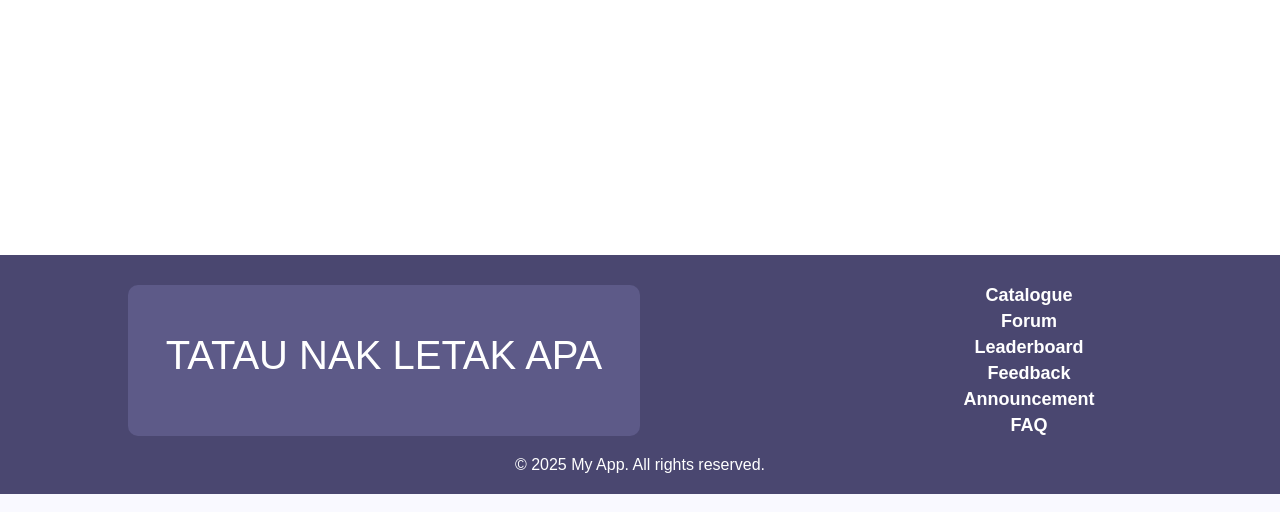
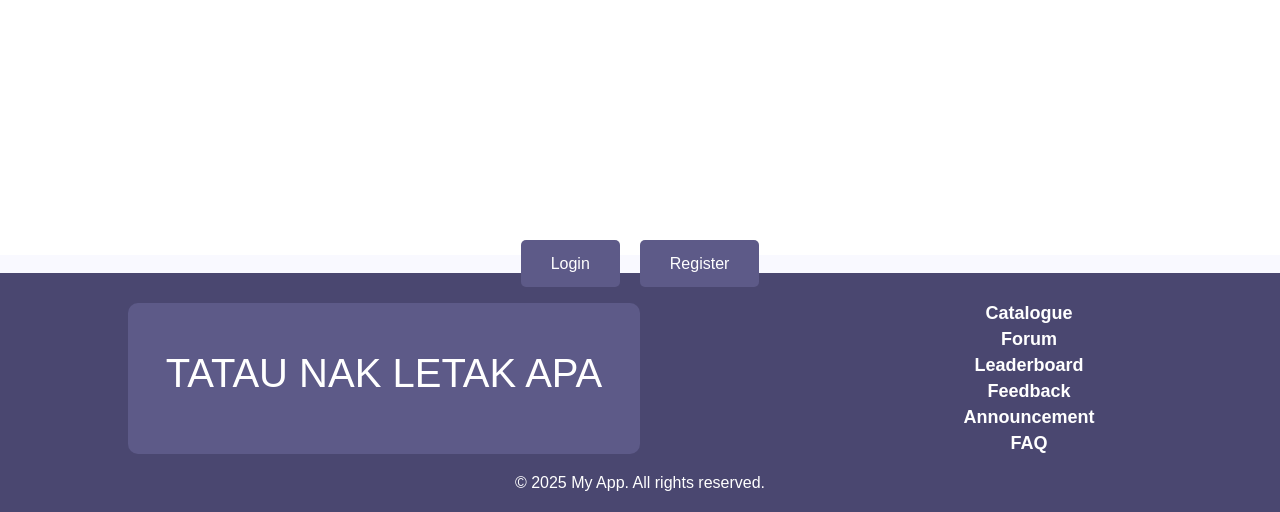
Before and after one commit to luqhak1m/MMU-talent-showcase-Group_AF, a PHP site: page /admin/dashboard.php in a window 1280 px wide. Shown: the part 1510-2022 px from the top of the page. Run offline with PHP 8.4, Linux system fonts and the light colour scheme; data that the repository does not hold is empty; some libraries are stand-ins or nearby versions.

Commit message:
modified

```diff
--- a/src/View/admin/dashboard.php
+++ b/src/View/admin/dashboard.php
@@ -22,6 +22,17 @@
         <a href="index.php?page=admin_manage_faq" class="button">Manage FAQ</a>
     </div>
 
+    <div>
+        <?php
+                    if(!isset($_SESSION['username'])) {
+                        echo '<a href="?page=login" class="button">Login</a>';
+                        echo '<a href="?page=register" class="button">Register</a>';
+                    }else{
+                        echo '<a href="/talent-portal/public/index.php?page=logout" class="button">Log Out</a>';
+                    }
+                ?>
+    </div>
+
 </body>
 
 </html>
--- a/src/View/register.php
+++ b/src/View/register.php
@@ -1,6 +1,6 @@
 <?php
 
-echo "[INFO] Loaded register.php <br>";
+// echo "[INFO] Loaded register.php <br>";
 
 ?>
 
```
